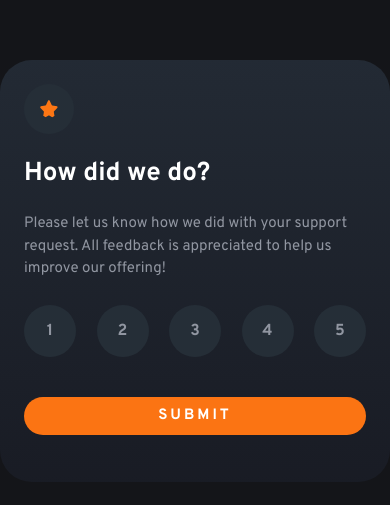
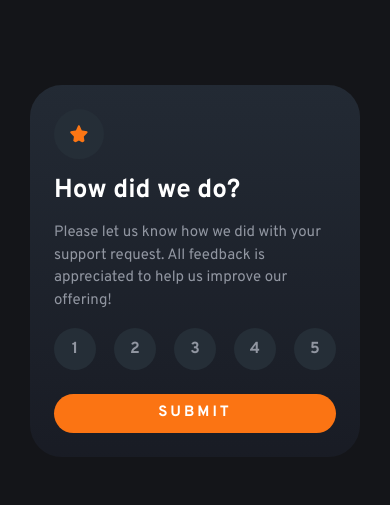
Before and after one commit to MoggStephen/nextjs_react-interactive-rating-component, a Next.js app: page / in a window 390 px wide. Shown: the part 151-656 px from the top of the page. Built offline with nearby package versions, Linux system fonts and the light colour scheme.

Commit message:
mobile done!

```diff
--- a/components/index/rating.js
+++ b/components/index/rating.js
@@ -21,15 +21,15 @@ export default function HowDidWeDo({ onSubmit }){
     return(
         <>
             <section className="rating-container">
-                <Image className="img-star p-3 rounded-circle" src="/images/icon-star.svg" width={50} height={50}  alt="Star icon"/>
-                <h1 className="my-4">How did we do?</h1>
+                <Image className="img-star rounded-circle p-3" src="/images/icon-star.svg" width={50} height={50}  alt="Star icon"/>
+                <h1 className="my-3 my-sm-4">How did we do?</h1>
                 <p>Please let us know how we did with your support request. All feedback is appreciated to help us improve our offering!</p>
-                <div className="ratings-container d-flex justify-content-between my-4">
+                <div className="ratings-container d-flex justify-content-between my-3 my-sm-4">
                     {ratings.map(rating => (
                         <button key={rating} className="rating rounded-circle border-0" onClick={() => handleRatingSelect(rating)}>{rating}</button>
                     ))}
                 </div>
-                <button className="submit-btn w-100 border-0 text-uppercase rounded-5 py-2 mt-3" onClick={handleSubmit}>Submit</button>
+                <button className="submit-btn w-100 border-0 text-uppercase rounded-5 py-2 mt-2 mt-sm-3" onClick={handleSubmit}>Submit</button>
             </section>
         </>
     );
--- a/components/index/thankyou.js
+++ b/components/index/thankyou.js
@@ -4,9 +4,9 @@ export default function ThankYou({rating}){
     return(
         <>
             <section className="thankyou-container text-center">
-                <Image className="my-3" src={"./images/illustration-thank-you.svg"} width={100} height={100} alt="Phone illustration"/>
-                <div className="rating-text px-2 py-1 rounded-4 my-4">You selected <output className="rating">{rating}</output> out of 5</div>
-                <h2 className="mb-3">Thank you!</h2>
+                <Image className="my-2 my-sm-3" src={"./images/illustration-thank-you.svg"} width={100} height={100} alt="Phone illustration"/>
+                <div className="rating-text px-2 py-1 rounded-4 my-3 my-sm-4">You selected <output className="rating">{rating}</output> out of 5</div>
+                <h2 className="mb-2 mb-sm-3">Thank you!</h2>
                 <p>We appreciate you taking the time to give a rating. If you ever need more support, don’t hesitate to get in touch!</p>
             </section>
         </>
--- a/src/pages/index.js
+++ b/src/pages/index.js
@@ -12,3 +12,9 @@ export default function Home(){
     </>
   )
 }
+
+export async function getStaticProps() {
+  return {
+    props: {},
+  };
+}
--- a/src/styles/partials/_main.scss
+++ b/src/styles/partials/_main.scss
@@ -19,4 +19,8 @@ $offset: 50%;
 
     background: linear-gradient($gradient-color2, $gradient-color);
     color: $white;
+    @media (max-width: 576px) {
+        max-width: 20.625rem;
+        min-height: 22.5rem;
+    }
 }
--- a/src/styles/partials/_rating.scss
+++ b/src/styles/partials/_rating.scss
@@ -40,8 +40,13 @@ $fs-large: 1.625rem;
                 color: $white;
             }
             &:focus{
-                background-color: $white;
-                color: $submitBtnBgColor;
+                background-color: $submitBtnBgColor;
+                color: $white;
+                outline: 0;
+            }
+            @media (max-width: 576px) {
+                width: 2.625rem;
+                height: 2.625rem;
             }
         }
     }
@@ -58,6 +63,7 @@ $fs-large: 1.625rem;
         &:focus{
             background-color: $white;
             color: $submitBtnBgColor;
+            outline: 0;
         }
     }
 }
```
Also changed, not shown: 1 other file (tests, documents, lock files or other folders).
